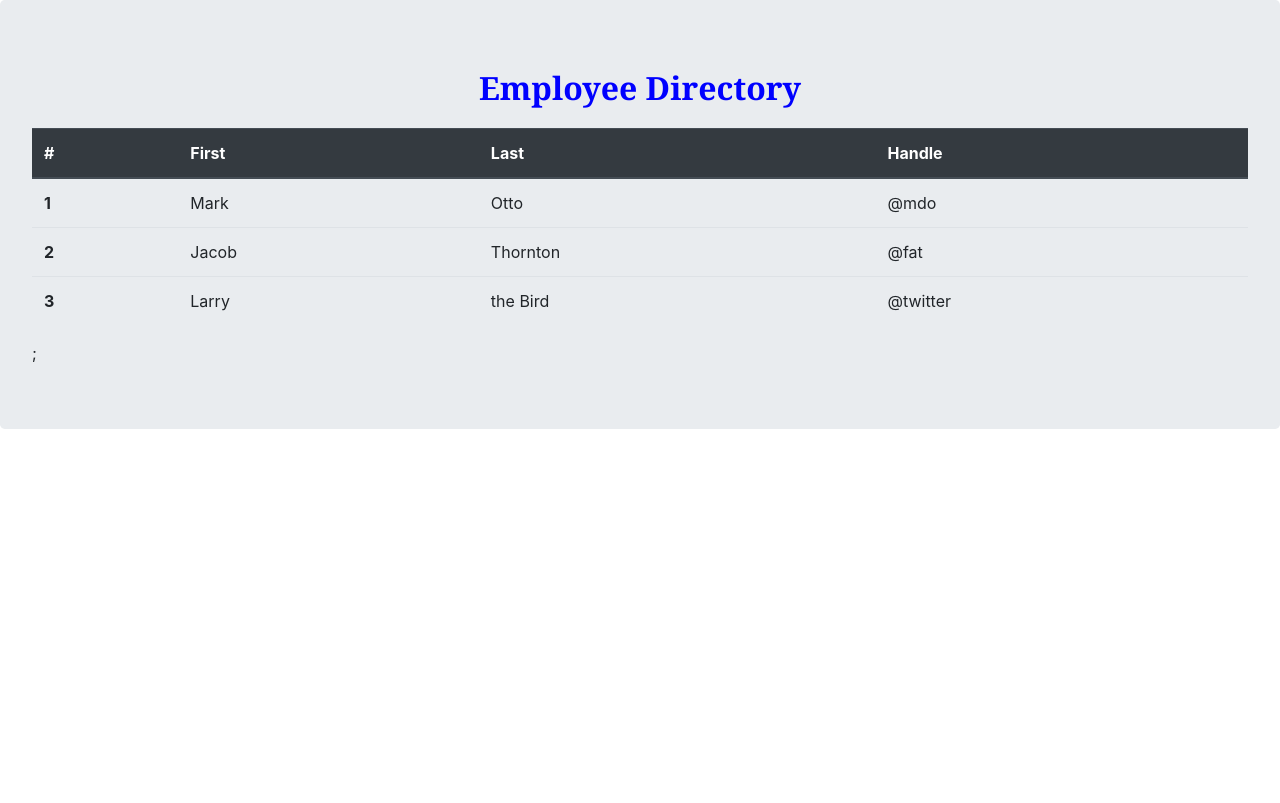
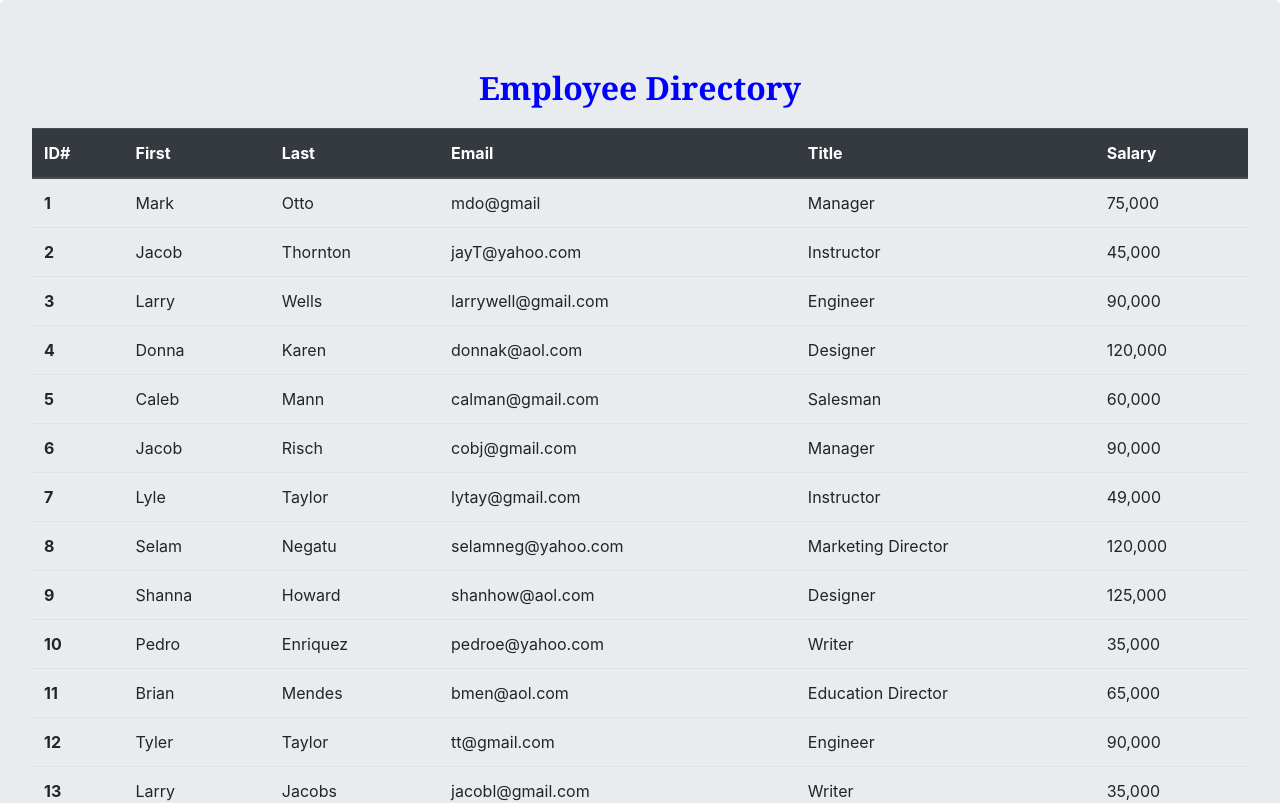
Before and after one commit to cljeanpierre/React-User-Directory, a React (Create React App) app in the folder my-app/: page / in a window 1280 px wide. Shown: the top 803 px of the page. Built offline with nearby package versions, Linux system fonts and the light colour scheme.

Commit message:
updated table with new data to sort

```diff
--- a/my-app/src/components/Table.js
+++ b/my-app/src/components/Table.js
@@ -5,10 +5,12 @@ function Table() {
         <table class="table">
   <thead class="thead-dark">
     <tr>
-      <th scope="col">#</th>
+      <th scope="col">ID#</th>
       <th scope="col">First</th>
       <th scope="col">Last</th>
-      <th scope="col">Handle</th>
+      <th scope="col">Email</th>
+      <th scope="col">Title</th>
+      <th scope="col">Salary</th>
     </tr>
   </thead>
   <tbody>
@@ -16,19 +18,105 @@ function Table() {
       <th scope="row">1</th>
       <td>Mark</td>
       <td>Otto</td>
-      <td>@mdo</td>
+      <td>mdo@gmail</td>
+      <td>Manager</td>
+      <td>75,000</td>
     </tr>
     <tr>
       <th scope="row">2</th>
       <td>Jacob</td>
       <td>Thornton</td>
-      <td>@fat</td>
+      <td>jayT@yahoo.com</td>
+      <td>Instructor</td>
+      <td>45,000</td>
     </tr>
     <tr>
       <th scope="row">3</th>
       <td>Larry</td>
-      <td>the Bird</td>
-      <td>@twitter</td>
+      <td>Wells</td>
+      <td>larrywell@gmail.com</td>
+      <td>Engineer</td>
+      <td>90,000</td>
+    </tr>
+    <tr>
+      <th scope="row">4</th>
+      <td>Donna</td>
+      <td>Karen</td>
+      <td>donnak@aol.com</td>
+      <td>Designer</td>
+      <td>120,000</td>
+    </tr>
+    <tr>
+      <th scope="row">5</th>
+      <td>Caleb</td>
+      <td>Mann</td>
+      <td>calman@gmail.com</td>
+      <td>Salesman</td>
+      <td>60,000</td>
+    </tr>
+    <tr>
+      <th scope="row">6</th>
+      <td>Jacob</td>
+      <td>Risch</td>
+      <td>cobj@gmail.com</td>
+      <td>Manager</td>
+      <td>90,000</td>
+    </tr>
+    <tr>
+      <th scope="row">7</th>
+      <td>Lyle</td>
+      <td>Taylor</td>
+      <td>lytay@gmail.com</td>
+      <td>Instructor</td>
+      <td>49,000</td>
+    </tr>
+    <tr>
+      <th scope="row">8</th>
+      <td>Selam</td>
+      <td>Negatu</td>
+      <td>selamneg@yahoo.com</td>
+      <td>Marketing Director</td>
+      <td>120,000</td>
+    </tr>
+    <tr>
+      <th scope="row">9</th>
+      <td>Shanna</td>
+      <td>Howard</td>
+      <td>shanhow@aol.com</td>
+      <td>Designer</td>
+      <td>125,000</td>
+    </tr>
+    <tr>
+      <th scope="row">10</th>
+      <td>Pedro</td>
+      <td>Enriquez</td>
+      <td>pedroe@yahoo.com</td>
+      <td>Writer</td>
+      <td>35,000</td>
+    </tr>
+    <tr>
+      <th scope="row">11</th>
+      <td>Brian</td>
+      <td>Mendes</td>
+      <td>bmen@aol.com</td>
+      <td>Education Director</td>
+      <td>65,000</td>
+    </tr>
+    <tr>
+      <th scope="row">12</th>
+      <td>Tyler</td>
+      <td>Taylor</td>
+      <td>tt@gmail.com</td>
+      <td>Engineer</td>
+      <td>90,000</td>
+    </tr>
+    <tr>
+      <th scope="row">13</th>
+      <td>Larry</td>
+      <td>Jacobs</td>
+      <td>jacobl@gmail.com</td>
+      <td>Writer</td>
+      <td>35,000</td>
     </tr>
   </tbody>
 </table>
```
Also changed, not shown: 1 other file (tests, documents, lock files or other folders).
